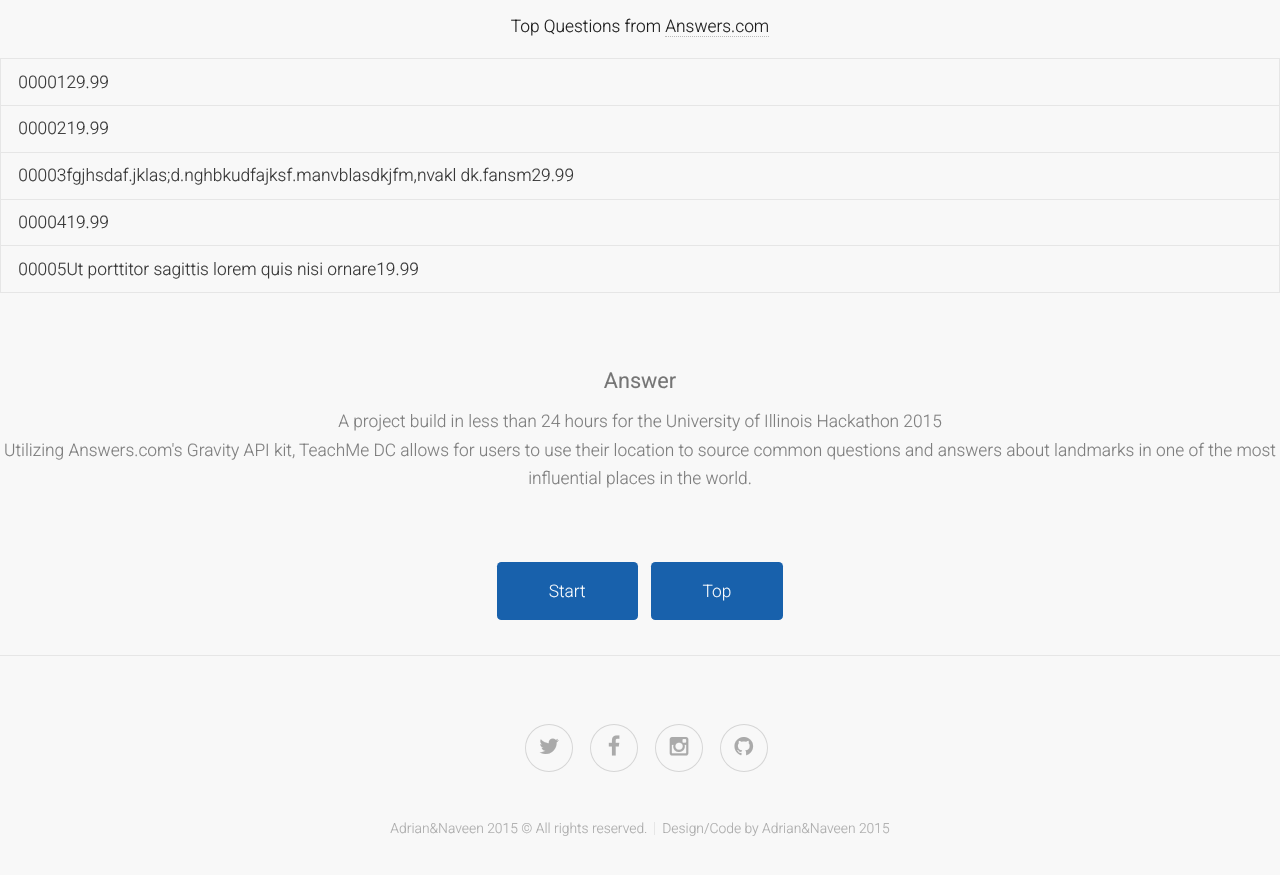
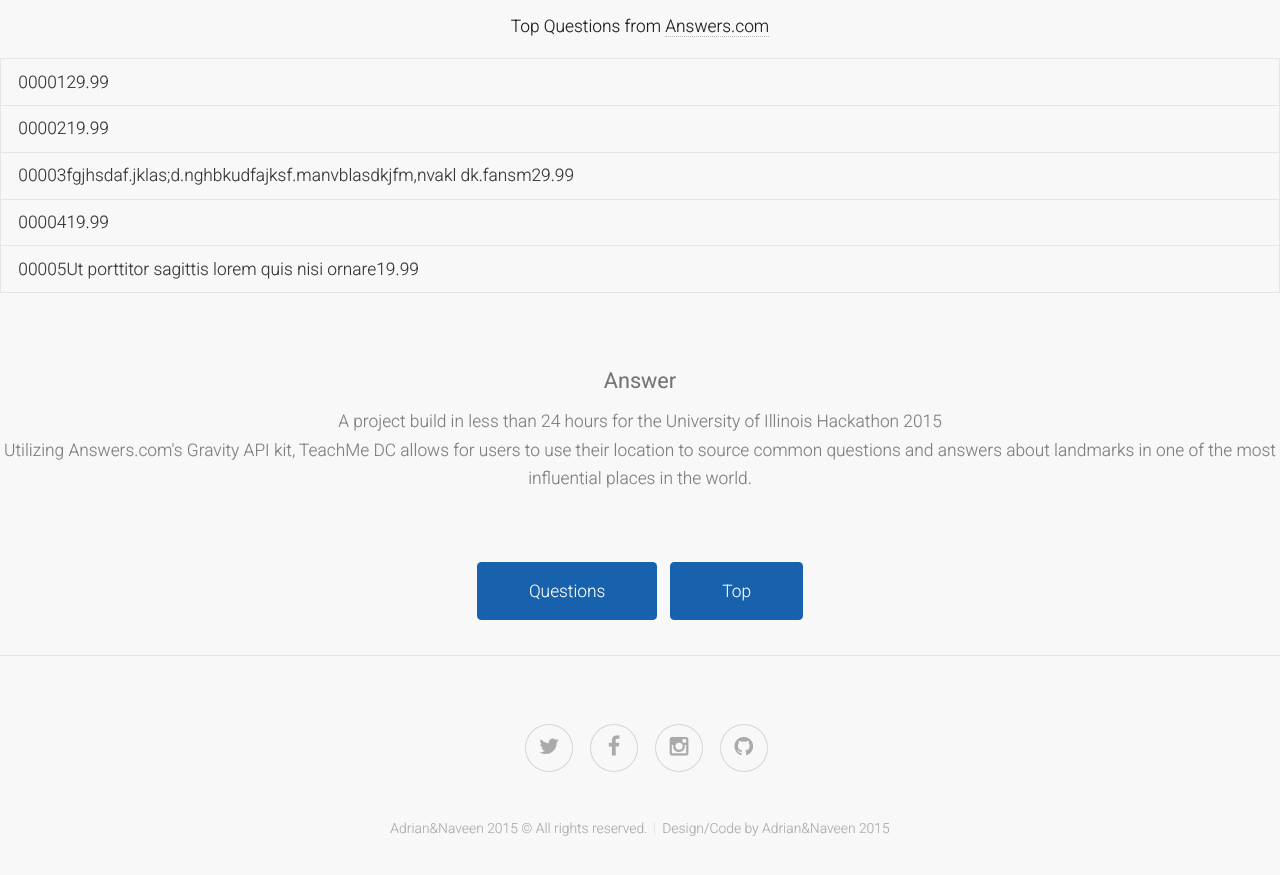
Before and after one commit to TheAdrianVera/baker, a plain HTML site: page index.html in a window 1280 px wide. Shown: the part 1094-1969 px from the top of the page. Drawn offline with nearby package versions, Linux system fonts and the light colour scheme; files whose address does not match are found by name.

Commit message:
update 5

```diff
--- a/index.html
+++ b/index.html
@@ -96,7 +96,7 @@
 			</section>
 		<section id="first" class="list">
 					<ul class="actions">
-						<li><a href="#second" class="button scrolly">Start</a></li>
+						<li><a href="#first" class="button scrolly">Questions</a></li>
 						<li><a href="#header" class="button scrolly">Top</a></li>
 					</ul>
 		</section>
```
